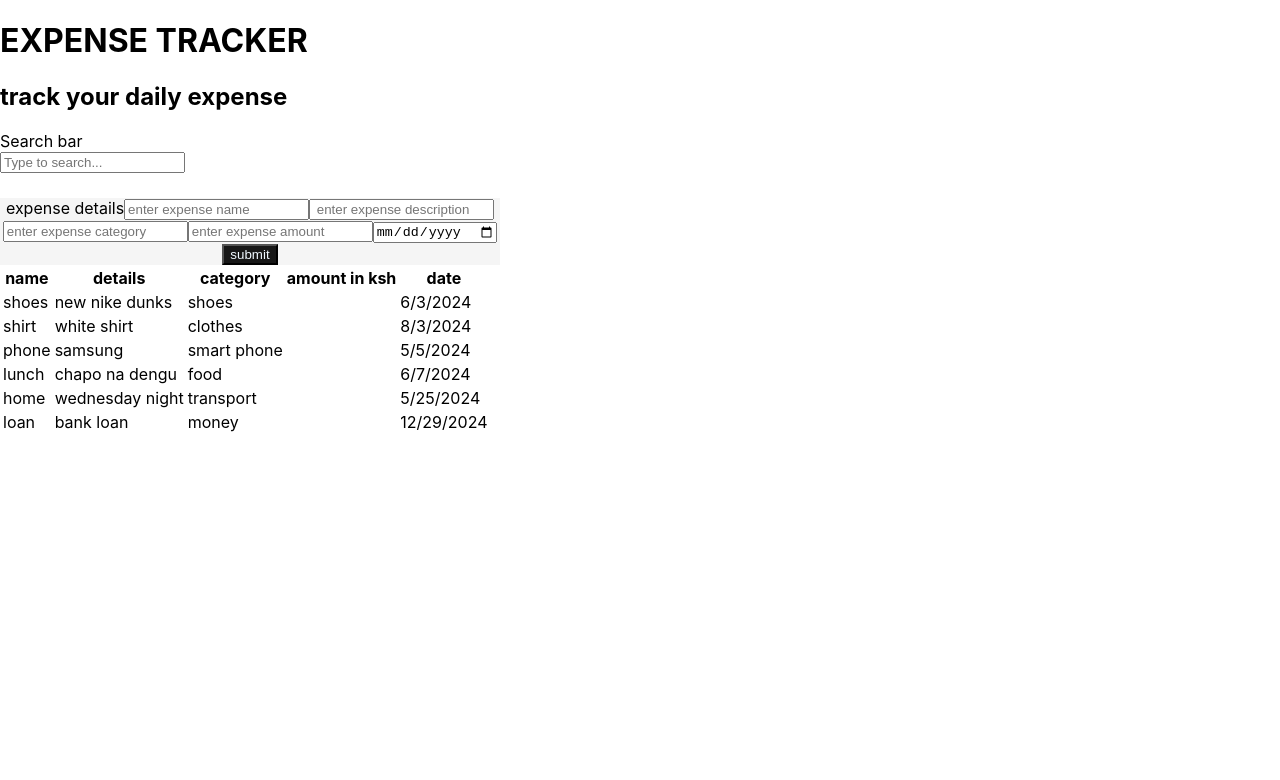
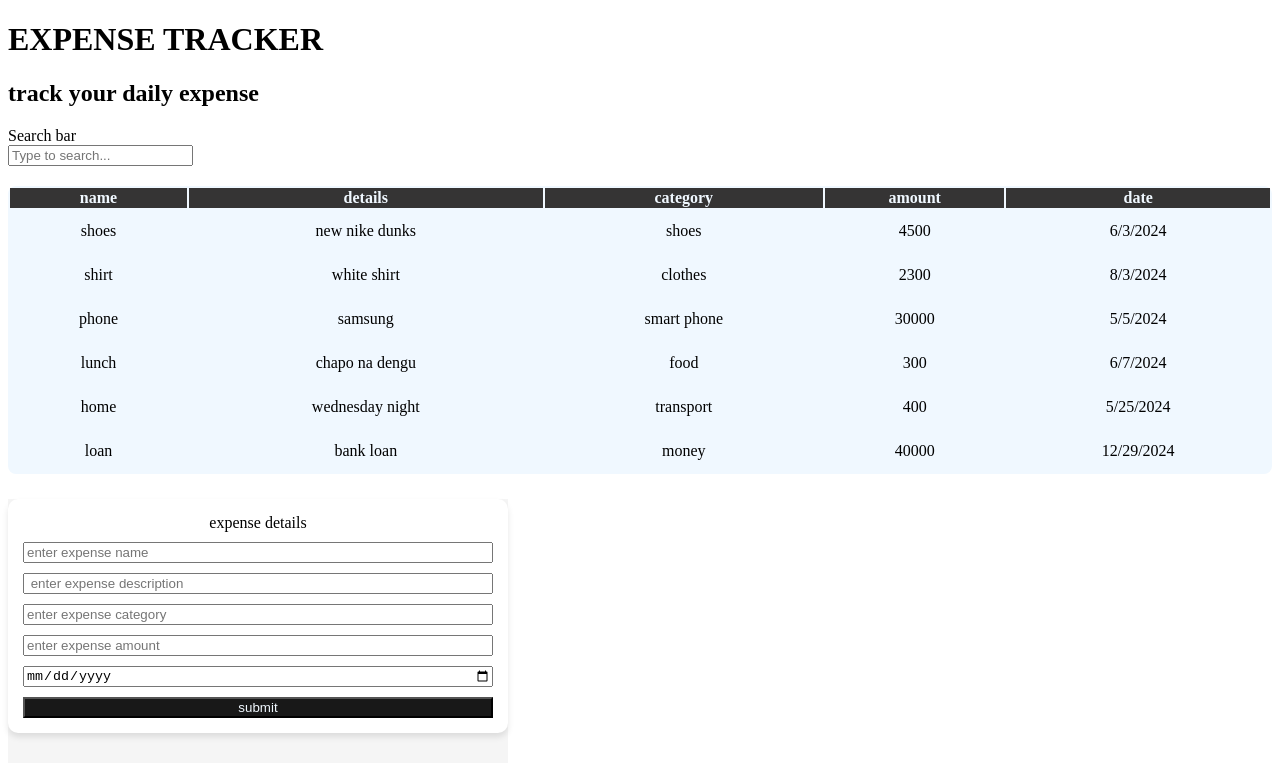
Before and after one commit to travinne/expense-tracker, a React (Create React App) app: page / in a window 1280 px wide. Shown: the top 780 px of the page. Built offline with nearby package versions, Linux system fonts and the light colour scheme.

Commit message:
expense tracker complete

```diff
--- a/src/App.js
+++ b/src/App.js
@@ -9,15 +9,15 @@ import { useState } from 'react';
 function App() {
 
   const data = [
-    {name:'shoes', details:'new nike dunks', category:'shoes', amount:'4500', date:'6/3/2024'},
-    {name:'shirt', details:'white shirt', category:'clothes', amount:'2300', date:'8/3/2024'},
-    {name:'phone', details:'samsung', category:'smart phone', amount:'30000', date:'5/5/2024'},
-    {name:'lunch', details:'chapo na dengu', category:'food', amount:'300', date:'6/7/2024'},
-    {name:'home', details:'wednesday night', category:'transport', amount:'400', date:'5/25/2024'},
-    {name:'loan', details:'bank loan', category:'money', amount:'40000', date:'12/29/2024'},
+    {name:'shoes', details:'new nike dunks', category:'shoes', amount:4500, date:'6/3/2024'},
+    {name:'shirt', details:'white shirt', category:'clothes', amount:2300, date:'8/3/2024'},
+    {name:'phone', details:'samsung', category:'smart phone', amount:30000, date:'5/5/2024'},
+    {name:'lunch', details:'chapo na dengu', category:'food', amount:300, date:'6/7/2024'},
+    {name:'home', details:'wednesday night', category:'transport', amount:400, date:'5/25/2024'},
+    {name:'loan', details:'bank loan', category:'money', amount:40000, date:'12/29/2024'},
   ]
 
-  const headers = ['name', 'details', 'category', 'amount in ksh', 'date']
+  const headers = ['name', 'details', 'category', 'amount', 'date']
 
   const [expenses, setExpenses] = useState(data)
 
@@ -35,8 +35,9 @@ function App() {
 <div>
 <Header/>
 <SearchBar search={search} setSearch={setSearch}/>
+<Table headers={headers} data={filterData}/>
 <AddExpense onAddExpense ={AddNewExpense}/>
-<Table headers={headers} data={filterData}/>
+
 </div>
   )}
 
--- a/src/components/Input.jsx
+++ b/src/components/Input.jsx
@@ -50,7 +50,7 @@ function Input({onAddExpense}) {
                 <input type="date"placeholder='mm/dd/yyyy' name='date'
                 onChange={handleChange} required/>
 
-                <button type='submit'>submit</button>
+                <button type='submit' className='submit'>submit</button>
             </form>
     </div>
 
--- a/src/components/Table.jsx
+++ b/src/components/Table.jsx
@@ -2,7 +2,7 @@ import React from "react"
 
 const Table = ({headers,data}) => {
   return(
-    <table>
+    <table className="table">
       <thead>
         <tr>
           {headers.map((header,headIndex) =>
--- a/src/index.css
+++ b/src/index.css
@@ -1,13 +1,38 @@
-body {
-  margin: 0;
-  font-family: -apple-system, BlinkMacSystemFont, 'Segoe UI', 'Roboto', 'Oxygen',
-    'Ubuntu', 'Cantarell', 'Fira Sans', 'Droid Sans', 'Helvetica Neue',
-    sans-serif;
-  -webkit-font-smoothing: antialiased;
-  -moz-osx-font-smoothing: grayscale;
+form{
+  display: flex;
+  flex-wrap: wrap;
+  justify-content: center;
+  gap: 10px;
+  margin-bottom: 30px;
+  background-color: #fff;
+  padding: 15px;
+  border-radius: 10px;
+  box-shadow: 0 4px 6px rgba(0, 0,0, 0.1);
+  flex-direction: column;
 }
 
-code {
-  font-family: source-code-pro, Menlo, Monaco, Consolas, 'Courier New',
-    monospace;
+.button{background-color: #131212;}
+
+table{
+  width: 100%;
+  margin-top: 20px;
+  background-color: aliceblue;
+  border-radius: 8px;
+
 }
+
+td{
+  padding: 12px 15px;
+  text-align: center;
+}
+
+th{
+  background-color: #353434;
+  color: aliceblue;
+
+}
+
+tr:hover{
+  background-color: #fff;
+
+}
```
